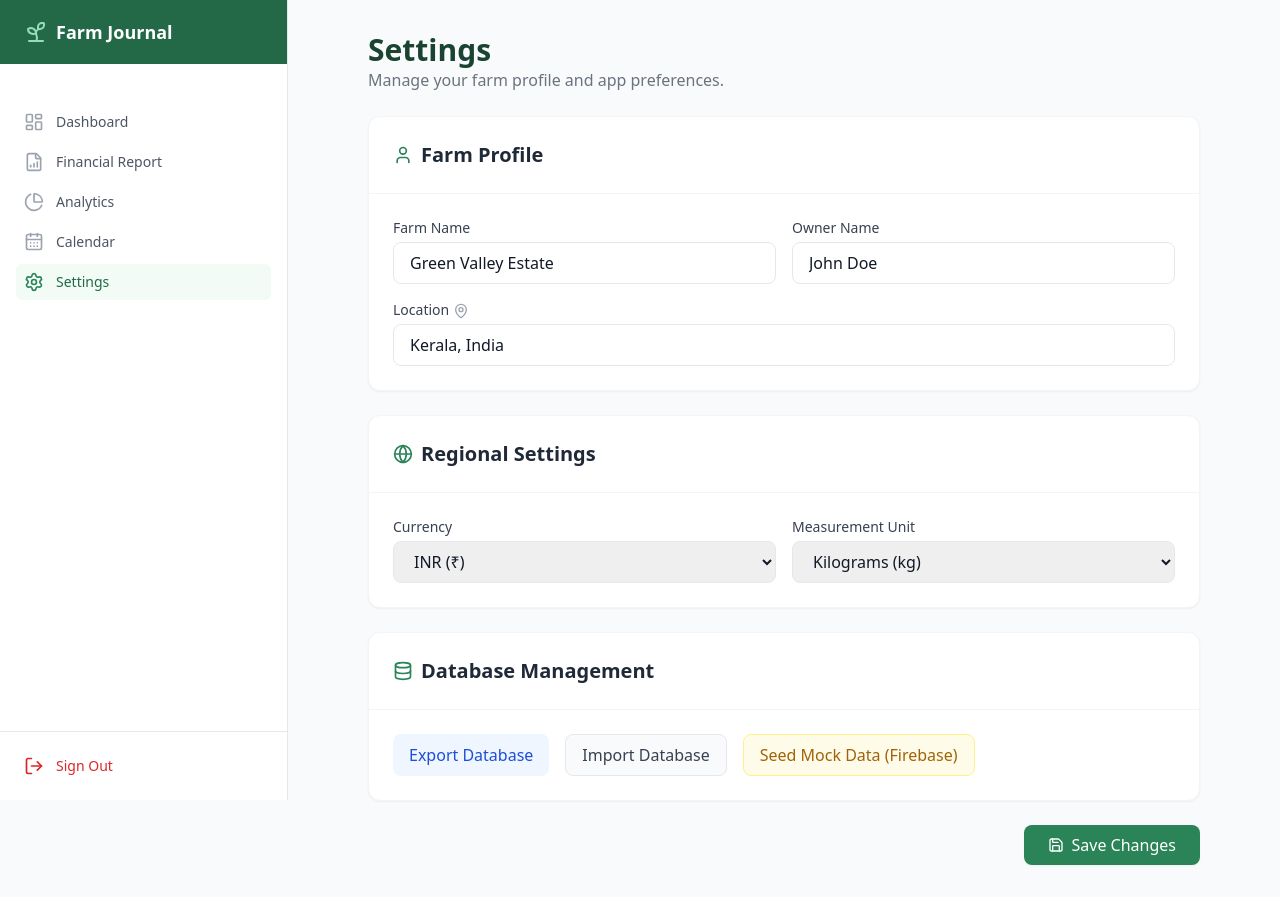
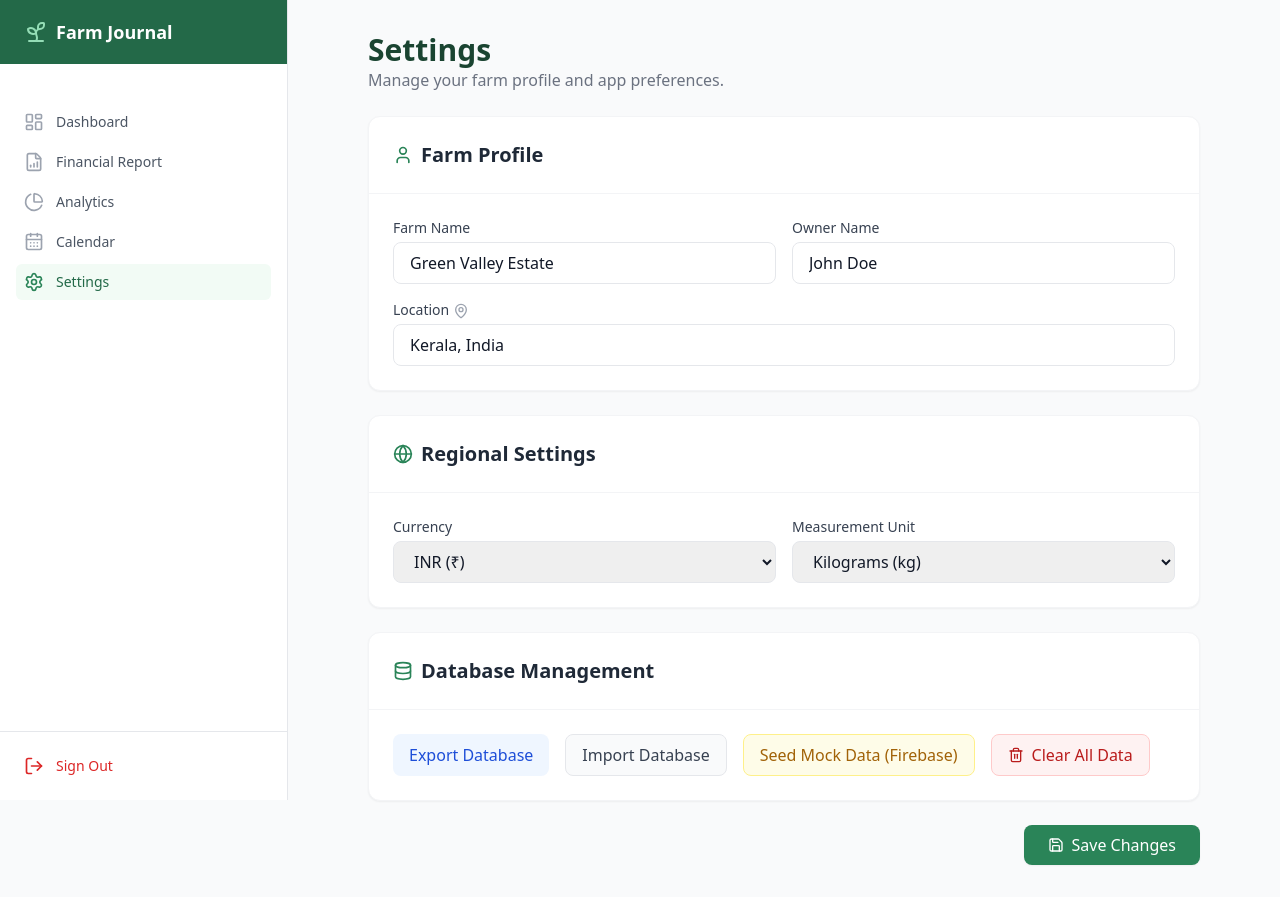
Before and after one commit to wahabnellikuth-hub/Farm_income, a React (Vite) app: page /settings in a window 1280 px wide. Built offline with nearby package versions, Linux system fonts and the light colour scheme.

Commit message:
Add clear database feature

```diff
--- a/src/lib/db.ts
+++ b/src/lib/db.ts
@@ -97,3 +97,30 @@ export async function seedDatabase(userId: string) {
     await set(child(txsRef, tx.id), txData);
   }
 }
+
+// Clear all data
+export async function clearDatabase(userId: string) {
+  const dbRef = ref(db);
+
+  // Clear Crops
+  const cropsSnapshot = await get(child(dbRef, CROPS_COLLECTION));
+  if (cropsSnapshot.exists()) {
+    const cropsData = cropsSnapshot.val();
+    for (const key of Object.keys(cropsData)) {
+      if (cropsData[key].userId === userId) {
+        await remove(ref(db, `${CROPS_COLLECTION}/${key}`));
+      }
+    }
+  }
+
+  // Clear Transactions
+  const txSnapshot = await get(child(dbRef, TRANSACTIONS_COLLECTION));
+  if (txSnapshot.exists()) {
+    const txData = txSnapshot.val();
+    for (const key of Object.keys(txData)) {
+      if (txData[key].userId === userId) {
+        await remove(ref(db, `${TRANSACTIONS_COLLECTION}/${key}`));
+      }
+    }
+  }
+}
--- a/src/pages/Settings.tsx
+++ b/src/pages/Settings.tsx
@@ -1,11 +1,12 @@
 import { useState } from 'react';
-import { Save, User, MapPin, Globe, Database, Loader2 } from 'lucide-react';
+import { Save, User, MapPin, Globe, Database, Loader2, Trash2 } from 'lucide-react';
 import { useAuth } from '../context/AuthContext';
-import { seedDatabase } from '../lib/db';
+import { seedDatabase, clearDatabase } from '../lib/db';
 
 export default function Settings() {
   const { user } = useAuth();
   const [seeding, setSeeding] = useState(false);
+  const [clearing, setClearing] = useState(false);
   const [seedSuccess, setSeedSuccess] = useState('');
 
   const handleSeed = async () => {
@@ -19,6 +20,21 @@ export default function Settings() {
       setSeedSuccess('Failed to seed: ' + error.message);
     } finally {
       setSeeding(false);
+    }
+  };
+
+  const handleClear = async () => {
+    if (!user) return;
+    if (!window.confirm("Are you sure you want to completely wipe all your data? This action cannot be undone.")) return;
+    try {
+      setClearing(true);
+      setSeedSuccess('');
+      await clearDatabase(user.uid);
+      setSeedSuccess('Database completely wiped and clean.');
+    } catch (error: any) {
+      setSeedSuccess('Failed to clear data: ' + error.message);
+    } finally {
+      setClearing(false);
     }
   };
 
@@ -97,14 +113,22 @@ export default function Settings() {
             </button>
             <button
               onClick={handleSeed}
-              disabled={seeding}
+              disabled={seeding || clearing}
               className="px-4 py-2 bg-yellow-50 text-yellow-700 border border-yellow-200 rounded-lg font-medium hover:bg-yellow-100 transition disabled:opacity-50 flex items-center"
             >
               {seeding ? <Loader2 className="w-4 h-4 mr-2 animate-spin" /> : null}
               Seed Mock Data (Firebase)
             </button>
+            <button
+              onClick={handleClear}
+              disabled={seeding || clearing}
+              className="px-4 py-2 bg-red-50 text-red-700 border border-red-200 rounded-lg font-medium hover:bg-red-100 transition disabled:opacity-50 flex items-center"
+            >
+              {clearing ? <Loader2 className="w-4 h-4 mr-2 animate-spin" /> : <Trash2 className="w-4 h-4 mr-2" />}
+              Clear All Data
+            </button>
           </div>
-          {seedSuccess && <p className="text-sm font-medium text-green-600">{seedSuccess}</p>}
+          {seedSuccess && <p className={seedSuccess.includes('Failed') ? "text-sm font-medium text-red-600" : "text-sm font-medium text-green-600"}>{seedSuccess}</p>}
         </div>
       </div>
 
```
